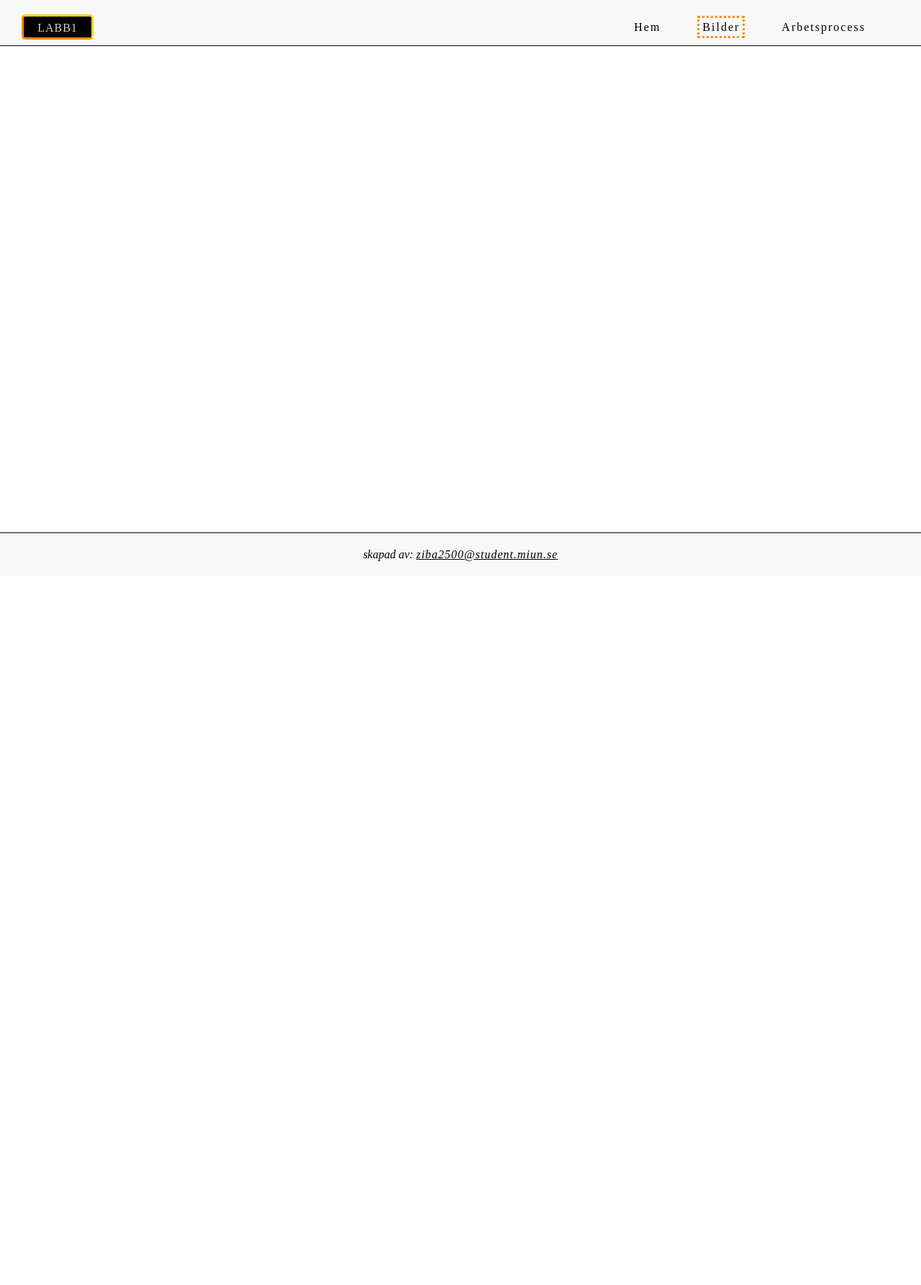
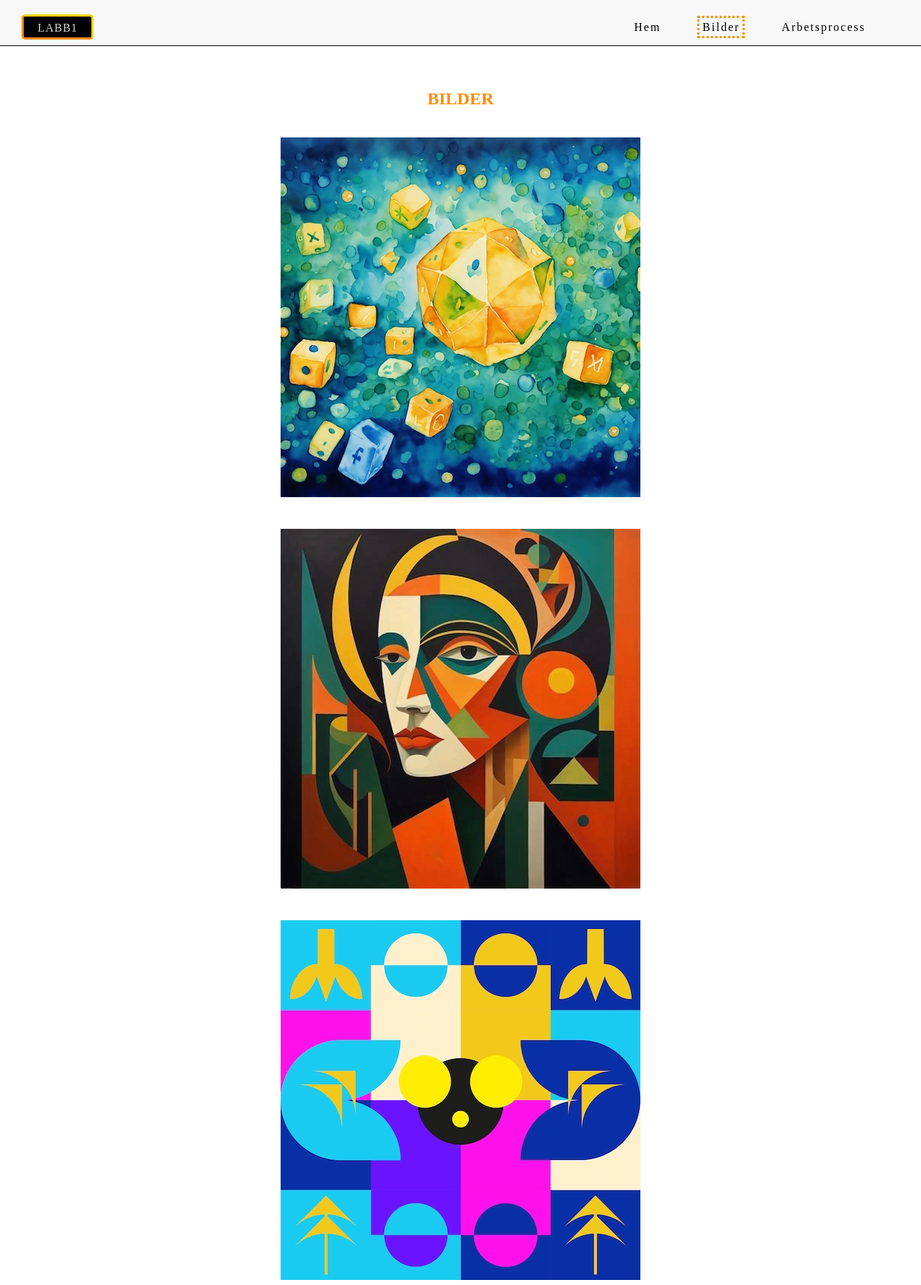
Before and after one commit to izab2500/fbw-labb1, a website built with Vite: page bilder.html in a window 1280 px wide. Shown: the top 1786 px of the page at 72% size. Before the commit the page ends 801 px from the top, so only its background shows below. Built offline with nearby package versions, Linux system fonts and the light colour scheme.

Commit message:
Add images on bilder page

```diff
--- a/bilder.html
+++ b/bilder.html
@@ -1,12 +1,15 @@
 <!DOCTYPE html>
 <html lang="sv">
+
 <head>
     <meta charset="UTF-8">
     <meta name="viewport" content="width=device-width, initial-scale=1.0">
     <title>labb1 | Bilder</title>
     <link rel="stylesheet" href="/src/css/common.css">
+    <link rel="stylesheet" href="/src/css/bilder.css">
     <script src="/src/js/common.js" defer></script>
 </head>
+
 <body>
     <!--header + nav-->
     <header>
@@ -20,7 +23,7 @@
         </div>
         <nav id="nav" class="hide-left">
             <ul>
-                <li><a  href="/">hem</a></li>
+                <li><a href="/">hem</a></li>
                 <li><a class="active" href="/bilder">bilder</a></li>
                 <li><a href="/arbetsprocess">arbetsprocess</a></li>
             </ul>
@@ -30,7 +33,35 @@
     <div id="overlay"></div>
 
     <!--main-->
-    <main></main>
+    <main>
+        <h1>bilder</h1>
+        <picture>
+            <source srcset="/images/img1.avif" type="image/avif">
+            <source srcset="/images/img1.webp" type="image/webp">
+            <img src="/images/img1.jpg" alt="Abstrakta tärningar och en månghörning" fetchpriority="high">
+        </picture>
+        <picture>
+            <source srcset="/images/img2.avif" type="image/avif">
+            <source srcset="/images/img2.webp" type="image/webp">
+            <img src="/images/img2.jpg" alt="Abstrakt ansikte" fetchpriority="high">
+        </picture>
+        <picture>
+            <source srcset="/images/img3.avif" type="image/avif">
+            <source srcset="/images/img3.webp" type="image/webp">
+            <img src="/images/img3.jpg"
+                alt="Abstrakt sammansättning av fyrhörningar, cirklar och trädliknande strukturer" loading="lazy">
+        </picture>
+        <picture>
+            <source srcset="/images/img4.avif" type="image/avif">
+            <source srcset="/images/img4.webp" type="image/webp">
+            <img src="/images/img4.jpg" alt="Abstrakt figurer föreställande en dröm" loading="lazy">
+        </picture>
+        <picture>
+            <source srcset="/images/img5.avif" type="image/avif">
+            <source srcset="/images/img5.webp" type="image/webp">
+            <img src="/images/img5.jpg" alt="Abstrakt rymd" loading="lazy">
+        </picture>
+    </main>
 
     <!--footer-->
     <footer>
@@ -39,4 +70,5 @@
         </address>
     </footer>
 </body>
+
 </html>
--- /dev/null
+++ b/src/css/bilder.css
@@ -0,0 +1,16 @@
+main {
+    display:flex;
+    flex-direction: column;
+    align-items: center;
+    gap:40px;
+}
+main > h1 {
+    color: darkorange;
+    text-transform: uppercase;
+    font-size: 1.5rem;
+}
+
+main img {
+    max-width:100%;
+    height: auto;
+}
```
